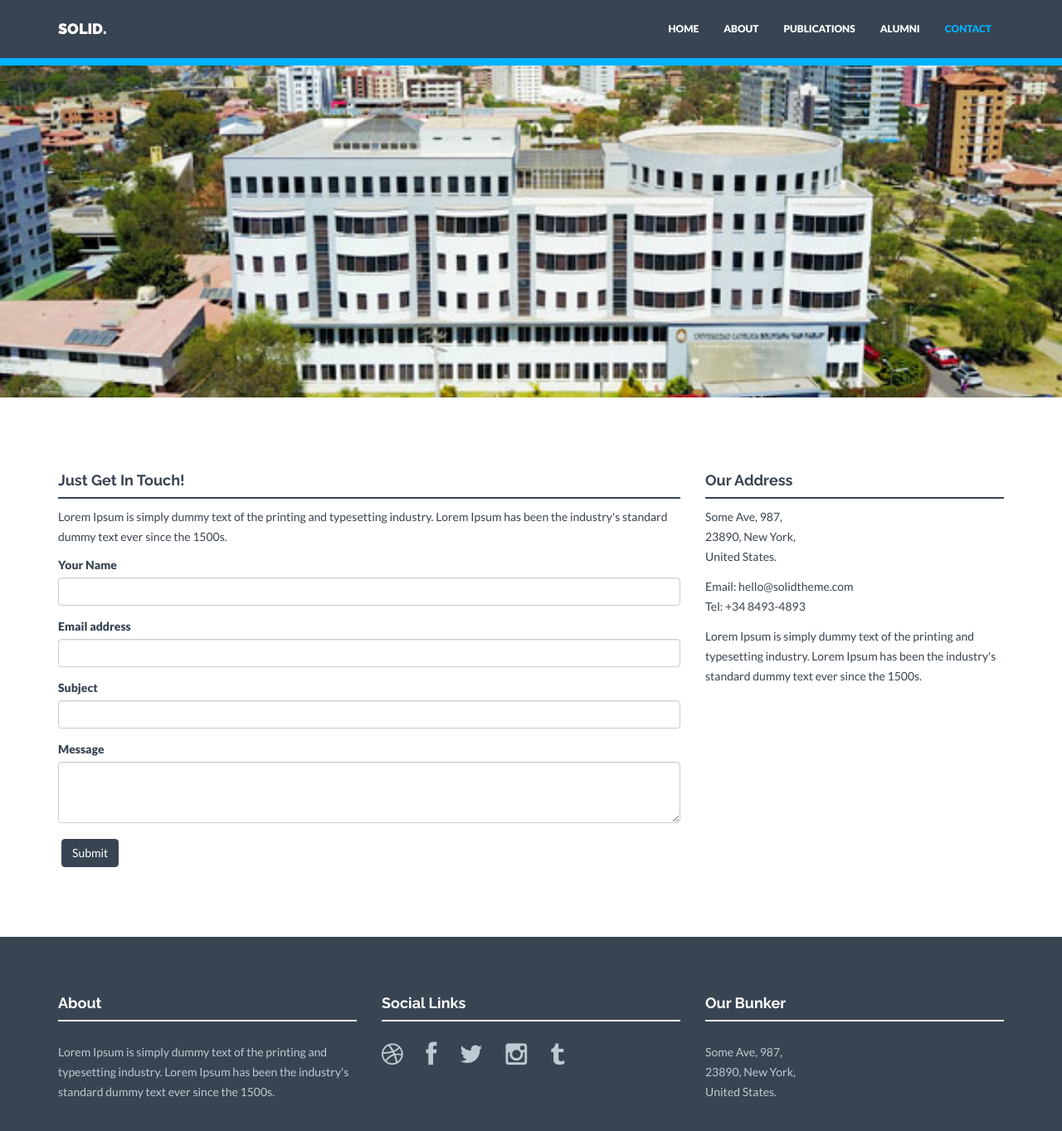
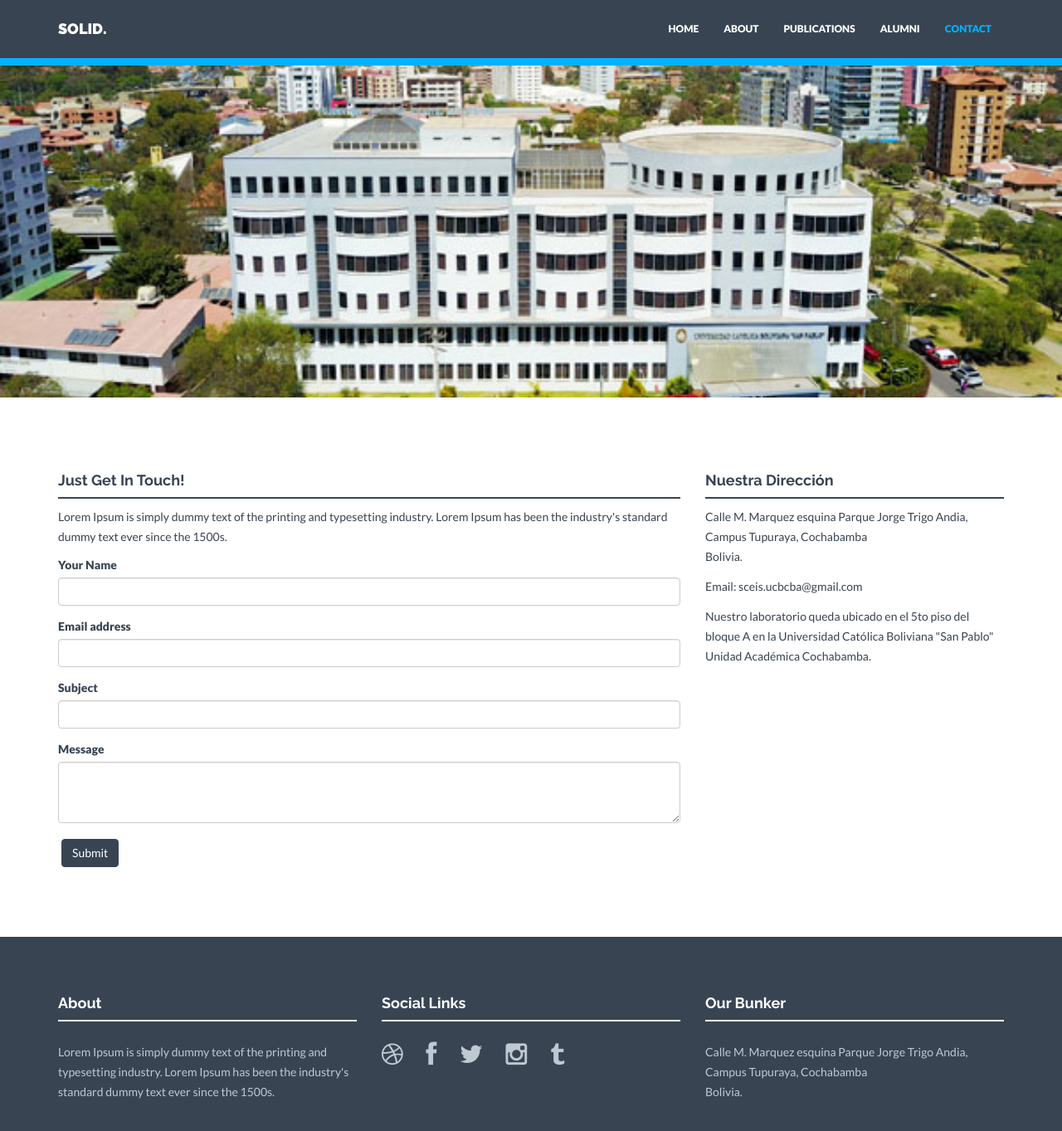
Before and after one commit to SociedadCEIS/paginaSCEIS, a Jekyll site: the page built from contact.html, in a window 1280 px wide and 1400 px high, scrolled down 87 px. Shown: the top 1363 px of the window at 83% size. Built offline with Jekyll 4.4.1, drawn with Linux system fonts in a browser that asks for light colours; nearby versions of some CDN libraries.

Commit message:
update nuestra direccion en contactanos

```diff
--- a/_config.yml
+++ b/_config.yml
@@ -39,11 +39,10 @@ social:
 # Postal address (add as many lines as necessary). Shown in footer and on Contact page.
 address:
   - lines:
-    - Some Ave, 987,
-    - 23890, New York,
-    - United States.
-email: hello@solidtheme.com
-tel: +34 8493-4893
+    - Calle M. Marquez esquina Parque Jorge Trigo Andia,
+    - Campus Tupuraya, Cochabamba
+    - Bolivia.
+email: sceis.ucbcba@gmail.com
 
 
 ### GENERAL DATA FOR VARIOUS LOCATIONS ###
--- a/contact.html
+++ b/contact.html
@@ -34,7 +34,7 @@ permalink: /contact/
         </div><!--/col-lg-8 -->
 
         <div class="col-lg-4">
-            <h4>Our Address</h4>
+            <h4>Nuestra Dirección</h4>
             <div class="hline"></div>
                 <p>
                     {% for line in site.address.first.lines %}
@@ -43,9 +43,9 @@ permalink: /contact/
                 </p>
                 <p>
                     Email: {{ site.email }}<br/>
-                    Tel: {{ site.tel }}
                 </p>
-                <p>Lorem Ipsum is simply dummy text of the printing and typesetting industry. Lorem Ipsum has been the industry's standard dummy text ever since the 1500s.</p>
+                <p>
+                  Nuestro laboratorio queda ubicado en el 5to piso del bloque A en la Universidad Católica Boliviana "San Pablo" Unidad Académica Cochabamba.</p>
         </div>
     </div><!--/row -->
 </div><!--/container -->
```
